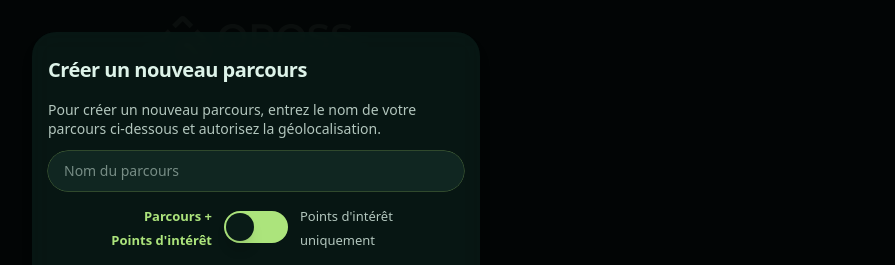
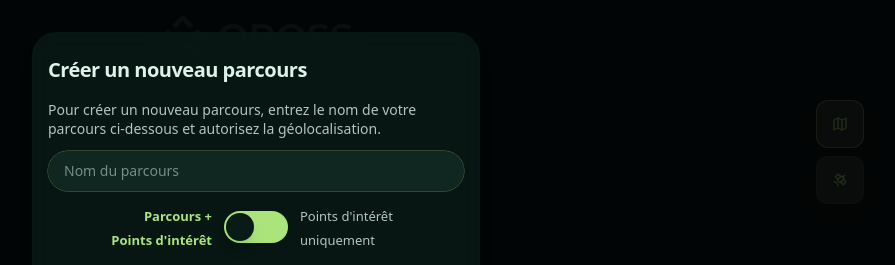
Before and after one commit to frenchpol/qross, a React (Vite) app: page / in a window 1280 px wide. Shown: the top 265 px of the page, without its empty margins (384-1279 px from the left). Built offline with nearby package versions, Linux system fonts and the light colour scheme; no server answers.

Commit message:
Add MapStyleSelector to Map component

```diff
--- a/src/components/Map.tsx
+++ b/src/components/Map.tsx
@@ -4,6 +4,7 @@ import 'maplibre-gl/dist/maplibre-gl.css';
 import { useLocation } from '@/context/LocationContext';
 import { MAP_DEFAULTS, MAP_STYLES } from '@/constants/map';
 import { toast } from 'sonner';
+import { MapStyleSelector } from './MapStyleSelector';
 
 const TERRAIN_STYLE = {
   version: 8,
@@ -31,6 +32,29 @@ const TERRAIN_STYLE = {
   ]
 };
 
+const SATELLITE_STYLE = {
+  version: 8,
+  sources: {
+    satellite: {
+      type: 'raster',
+      tiles: [
+        'https://server.arcgisonline.com/ArcGIS/rest/services/World_Imagery/MapServer/tile/{z}/{y}/{x}'
+      ],
+      tileSize: 256,
+      attribution: '&copy; <a href="https://www.arcgis.com/">Esri</a>'
+    }
+  },
+  layers: [
+    {
+      id: 'satellite',
+      type: 'raster',
+      source: 'satellite',
+      minzoom: 0,
+      maxzoom: 19
+    }
+  ]
+};
+
 const createPopupHTML = (name: string, comment: string) => `
   <div class="p-3 min-w-[200px]">
     <h3 class="text-black text-lg font-semibold mb-1" style="color: black !important;">
@@ -47,6 +71,15 @@ export const Map = () => {
   const poiMarkersRef = useRef<maplibregl.Marker[]>([]);
   const { currentLocation, currentPath, isTracking, isPaused, pois, isPoiOnlyMode } = useLocation();
   const [isMapInitialized, setIsMapInitialized] = useState(false);
+  const [currentStyle, setCurrentStyle] = useState<'terrain' | 'satellite'>('terrain');
+
+  const handleStyleChange = (style: 'terrain' | 'satellite') => {
+    if (!map.current) return;
+
+    const newStyle = style === 'terrain' ? TERRAIN_STYLE : SATELLITE_STYLE;
+    map.current.setStyle(newStyle);
+    setCurrentStyle(style);
+  };
 
   useEffect(() => {
     if (!mapContainer.current || map.current) return;
@@ -209,6 +242,10 @@ export const Map = () => {
         ref={mapContainer}
         className="h-full w-full brightness-90 contrast-120"
       />
+      <MapStyleSelector
+        currentStyle={currentStyle}
+        onStyleChange={handleStyleChange}
+      />
       <div className="absolute inset-0 pointer-events-none bg-gradient-to-b from-background/10 to-transparent" />
       {isPaused && (
         <div className="absolute inset-0 bg-black/40 pointer-events-none backdrop-blur-[2px] transition-opacity duration-200" />
--- a/src/components/MapStyleSelector.tsx
+++ b/src/components/MapStyleSelector.tsx
@@ -1,39 +1,42 @@
 import React from 'react';
 import { Button } from '@/components/ui/button';
-import { Map, Layers } from 'lucide-react';
+import { Map, Satellite } from 'lucide-react';
 import { motion } from 'framer-motion';
-import { MAP_STYLES_CONFIG } from '@/constants/map';
 import { cn } from '@/lib/utils';
 
 interface MapStyleSelectorProps {
-  currentStyle: string;
-  onStyleChange: (style: string) => void;
+  currentStyle: 'terrain' | 'satellite';
+  onStyleChange: (style: 'terrain' | 'satellite') => void;
 }
 
 export const MapStyleSelector = ({ currentStyle, onStyleChange }: MapStyleSelectorProps) => {
   return (
     <motion.div
-      initial={{ opacity: 0, x: 20 }}
-      animate={{ opacity: 1, x: 0 }}
+      initial={{ opacity: 0, y: 20 }}
+      animate={{ opacity: 1, y: 0 }}
       className="fixed top-24 right-4 z-10 flex flex-col gap-2"
+      style={{ top: '100px' }} // Position it below the zoom controls
     >
-      {Object.entries(MAP_STYLES_CONFIG).map(([id, style]) => (
       <Button
-          key={id}
-          onClick={() => onStyleChange(id)}
+        onClick={() => onStyleChange('terrain')}
         className={cn(
           "w-12 h-12 bg-[#343f3c]/90 backdrop-blur-sm hover:bg-[#343f3c] border border-[#ace47c]/10 rounded-xl shadow-lg transition-all duration-200",
-            currentStyle === id && "border-[#ace47c]/50"
+          currentStyle === 'terrain' && "border-[#ace47c]/50"
         )}
-          title={style.name}
+        title="Terrain"
       >
-          {style.icon === 'map' ? (
         <Map className="w-6 h-6" style={{ color: '#ace47c' }} />
-          ) : (
-            <Layers className="w-6 h-6" style={{ color: '#ace47c' }} />
+      </Button>
+      <Button
+        onClick={() => onStyleChange('satellite')}
+        className={cn(
+          "w-12 h-12 bg-[#343f3c]/90 backdrop-blur-sm hover:bg-[#343f3c] border border-[#ace47c]/10 rounded-xl shadow-lg transition-all duration-200",
+          currentStyle === 'satellite' && "border-[#ace47c]/50"
         )}
+        title="Satellite"
+      >
+        <Satellite className="w-6 h-6" style={{ color: '#ace47c' }} />
       </Button>
-      ))}
     </motion.div>
   );
 };
```
Lines whose indentation alone changed are shown as unchanged.
